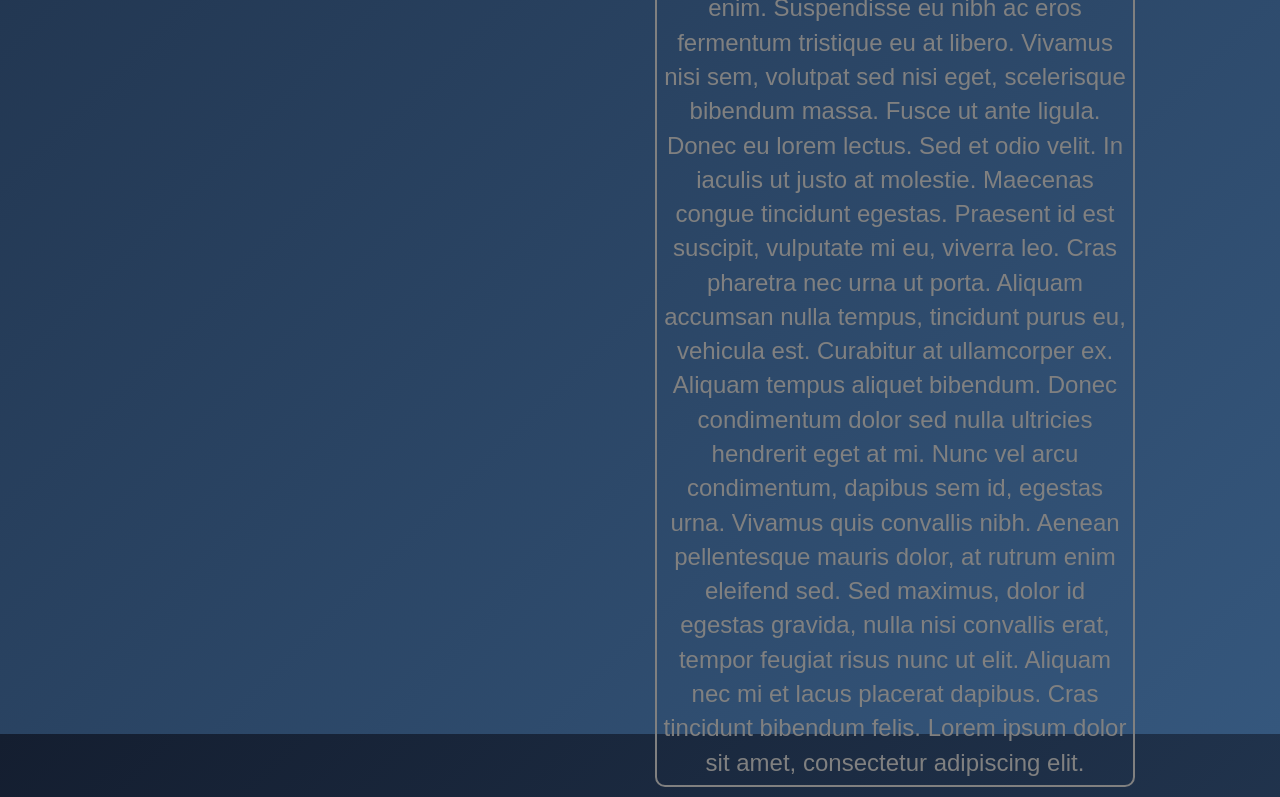
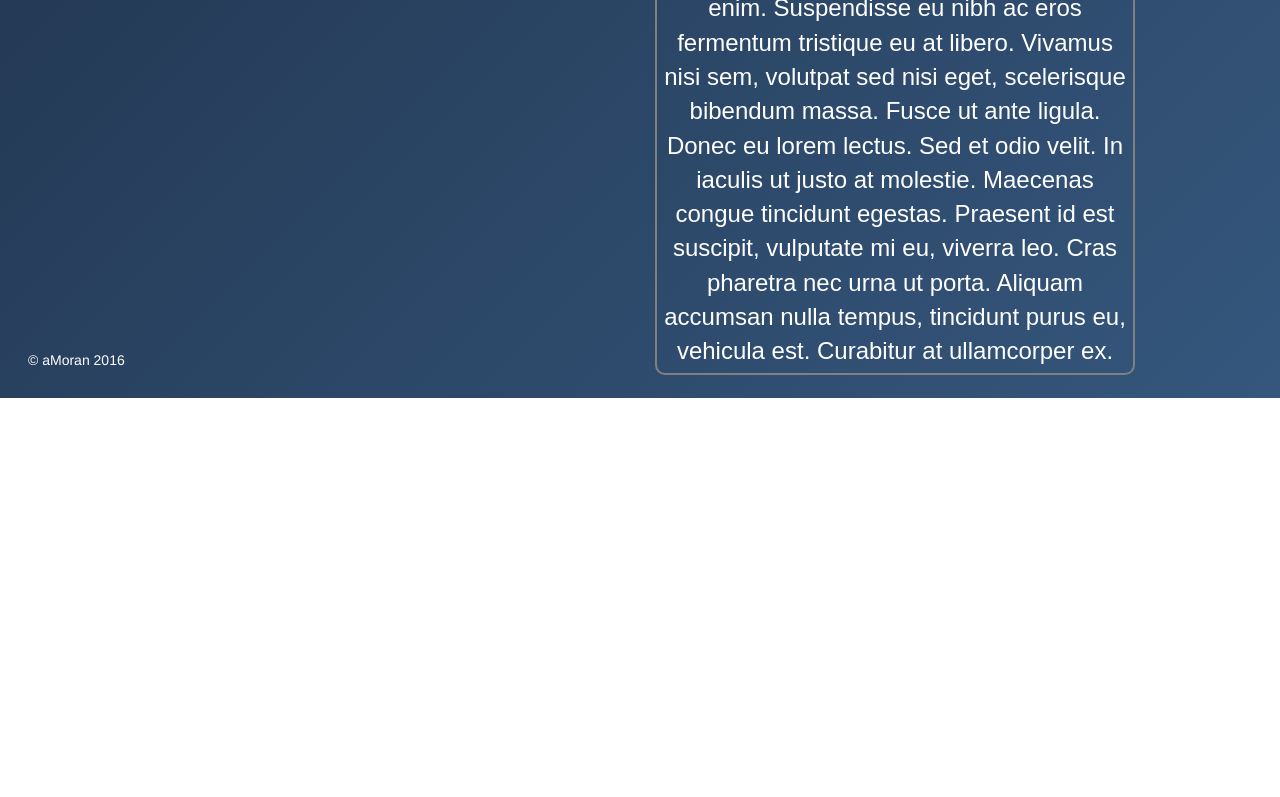
Before and after one commit to abysito93/abysito93.github.io, a plain HTML site: page index.html in a window 1280 px wide. Shown: the part 1601-2398 px from the top of the page. After the commit the page ends 1999 px from the top, so only its background shows below. Drawn offline with nearby package versions, Linux system fonts and the light colour scheme; a web font is replaced by a local one.

Commit message:
cambios y footer

```diff
--- a/index.html
+++ b/index.html
@@ -45,11 +45,12 @@
                             Aenean pharetra faucibus est eget viverra. Quisque ac nunc dapibus, hendrerit eros sed, porttitor metus. Proin ornare libero et quam hendrerit dapibus. Etiam facilisis nisi leo, quis faucibus purus porttitor laoreet. Nulla non augue ultrices, porta tellus at, dapibus quam. Integer at bibendum lectus. In rutrum velit in risus ultricies blandit.
 
                             Aenean dapibus auctor consectetur. In eu nunc efficitur, aliquet risus a, interdum enim. Suspendisse eu nibh ac eros fermentum tristique eu at libero. Vivamus nisi sem, volutpat sed nisi eget, scelerisque bibendum massa. Fusce ut ante ligula. Donec eu lorem lectus. Sed et odio velit. In iaculis ut justo at molestie. Maecenas congue tincidunt egestas. Praesent id est suscipit, vulputate mi eu, viverra leo. Cras pharetra nec urna ut porta. Aliquam accumsan nulla tempus, tincidunt purus eu, vehicula est. Curabitur at ullamcorper ex.
-
-                            Aliquam tempus aliquet bibendum. Donec condimentum dolor sed nulla ultricies hendrerit eget at mi. Nunc vel arcu condimentum, dapibus sem id, egestas urna. Vivamus quis convallis nibh. Aenean pellentesque mauris dolor, at rutrum enim eleifend sed. Sed maximus, dolor id egestas gravida, nulla nisi convallis erat, tempor feugiat risus nunc ut elit. Aliquam nec mi et lacus placerat dapibus. Cras tincidunt bibendum felis. Lorem ipsum dolor sit amet, consectetur adipiscing elit.
                         </p>
                     </div>
                 </div>
+            </div>
+            <div class="footer">
+                <p>&copy; aMoran 2016</p>
             </div>
         <script>
             /* Set the width of the side navigation to 250px and the left margin of the page content to 250px */
--- a/style.css
+++ b/style.css
@@ -23,8 +23,10 @@ span {
 }
 
 .col-md-6 {
+    display: inline-block;
     top: 5em;
     padding: .5em;
+    color: white;
 }
 
 .col-md-6 .header {
@@ -79,7 +81,7 @@ span {
     padding: 5px;
     display: inline-block;
     text-align: center;
-    color: gray;
+    color: white;
     font-family: 'Rosario', sans-serif;
     font-size: 24px;
     width: 20em;
@@ -92,3 +94,8 @@ span {
     .sidenav {padding-top: 15px;}
     .sidenav a {font-size: 18px;}
 }
+
+.footer p{
+    margin: 2em;
+    color: white;
+}
```
Also changed, not shown: other-nav.txt.
